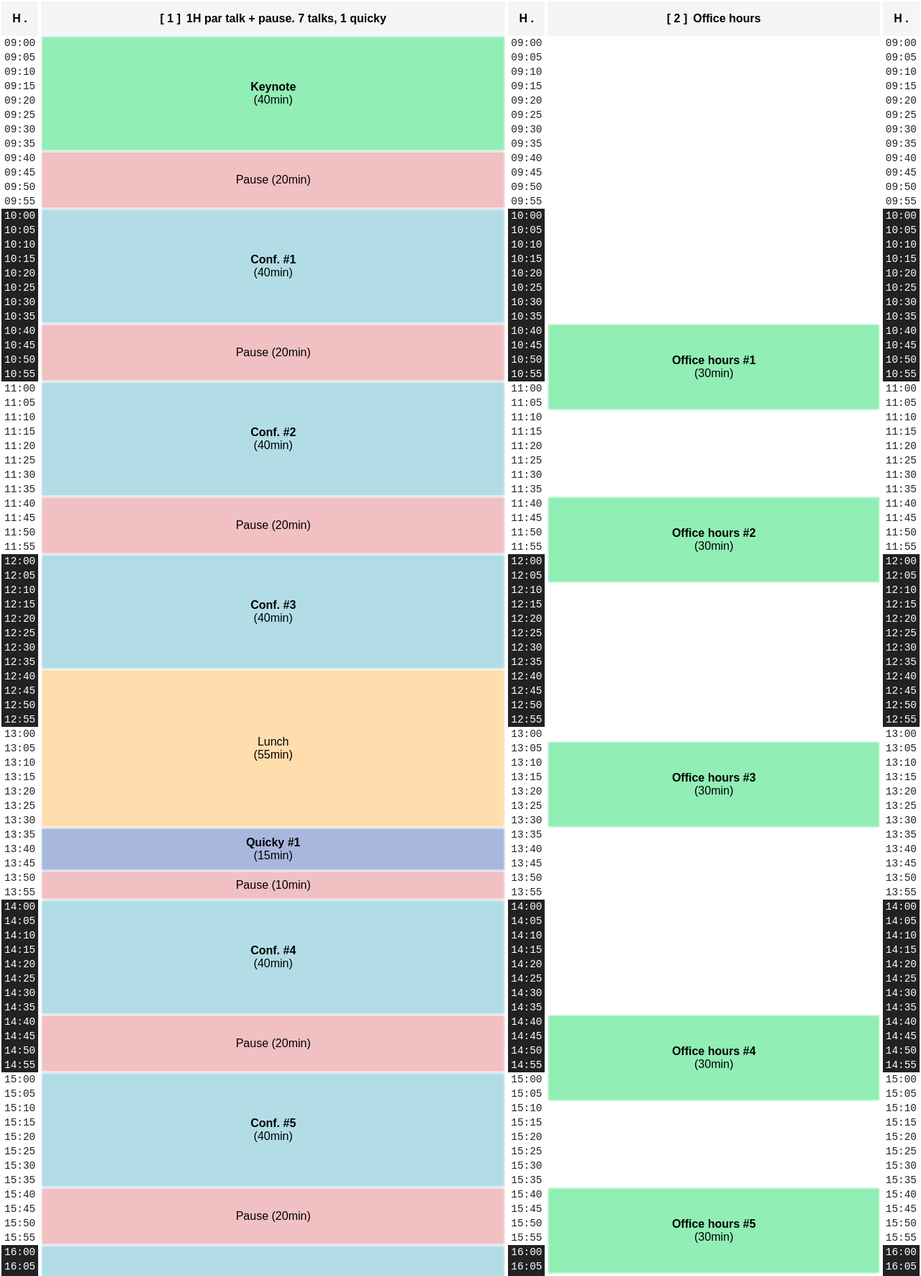
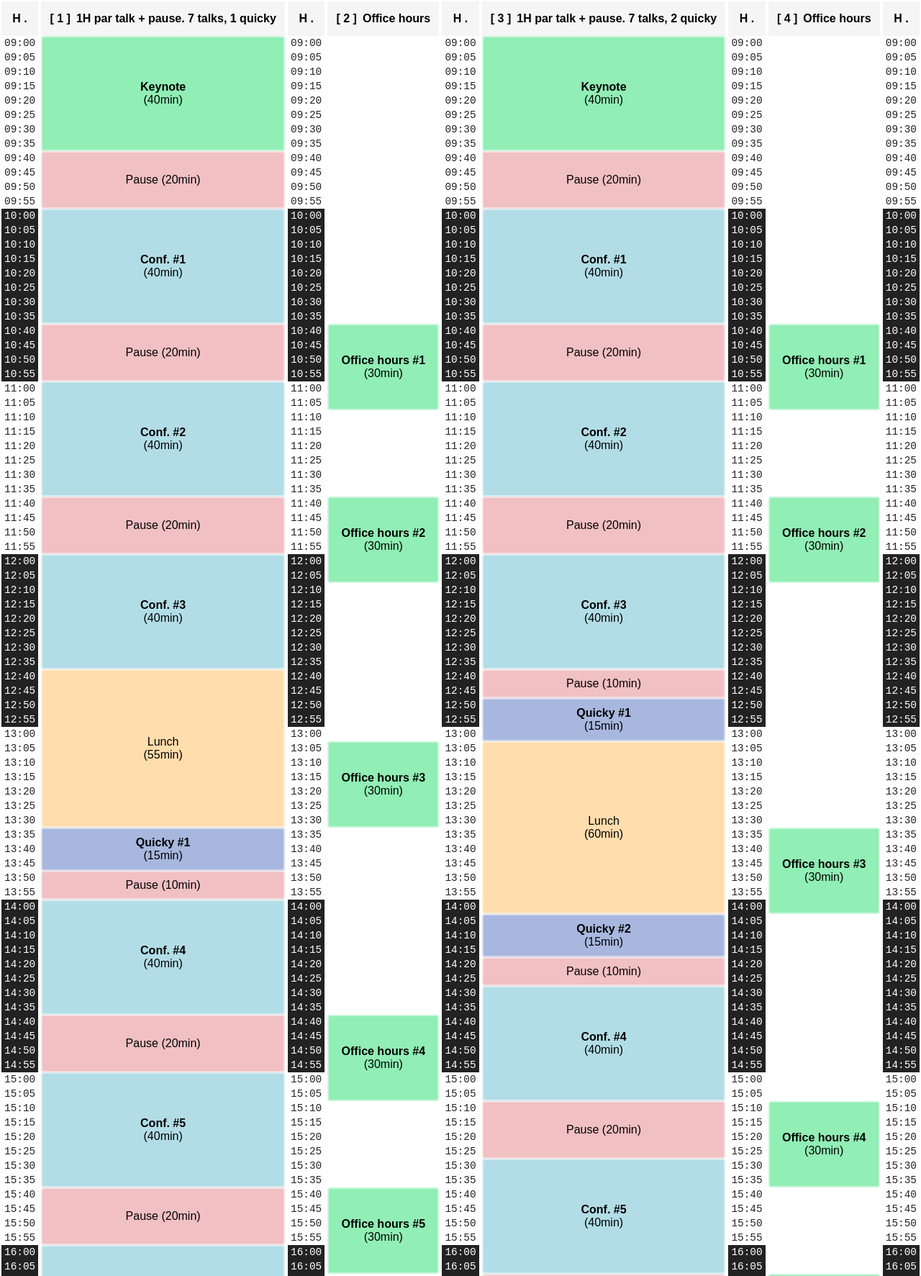
Before and after one commit to shprink/plop-planning, a website built with Parcel: page src/index.html in a window 1280 px wide. Shown: the top 1773 px of the page at 72% size. Built offline with nearby package versions, Linux system fonts and the light colour scheme.

Commit message:
with 2 quickies

```diff
--- a/src/index.html
+++ b/src/index.html
@@ -85,6 +85,86 @@
 			<div class="empty-10"></div>
 			<div class="office"></div>
 		</div>
+	</section><section class="conf-40">
+		<header>1H par talk + pause. 7 talks, 2 quicky</header>
+		<div class="content">
+			<div class="keynote"></div>
+			<div class="pause-4"></div>
+
+			<div class="conf"></div>
+			<div class="pause-4"></div>
+			<div class="conf"></div>
+			<div class="pause-4"></div>
+			<div class="conf"></div>
+			<div class="pause-2"></div>
+
+			<div class="quicky"></div>
+
+			<div class="lunch-12"></div>
+
+			<div class="quicky"></div>
+			<div class="pause-2"></div>
+			<div class="conf"></div>
+			<div class="pause-4"></div>
+			<div class="conf"></div>
+			<div class="pause-4"></div>
+			<div class="conf"></div>
+			<div class="pause-4"></div>
+			<div class="conf"></div>
+			<div class="pause-2"></div>
+			<div class="keynote"></div>
+		</div>
+	</section>
+
+	<section class="conf-40">
+		<header>Office hours</header>
+		<div class="content">
+			<div class="empty-10"></div>
+			<div class="empty-10"></div>
+			<div class="empty-10"></div>
+			<div class="empty-10"></div>
+			<div class="empty-10"></div>
+			<div class="empty-10"></div>
+			<div class="empty-10"></div>
+			<div class="empty-10"></div>
+			<div class="empty-10"></div>
+			<div class="empty-10"></div>
+			<div class="office"></div>
+			<div class="empty-10"></div>
+			<div class="empty-10"></div>
+			<div class="empty-10"></div>
+			<div class="office"></div>
+			<div class="empty-10"></div>
+			<div class="empty-10"></div>
+			<div class="empty-10"></div>
+			<div class="empty-10"></div>
+			<div class="empty-10"></div>
+			<div class="empty-10"></div>
+			<div class="empty-10"></div>
+			<div class="empty-10"></div>
+			<div class="empty-5"></div>
+			<div class="office"></div>
+			<div class="empty-10"></div>
+			<div class="empty-10"></div>
+			<div class="empty-10"></div>
+			<div class="empty-10"></div>
+			<div class="empty-10"></div>
+			<div class="empty-10"></div>
+			<div class="empty-5"></div>
+			<div class="office"></div>
+			<div class="empty-10"></div>
+			<div class="empty-10"></div>
+			<div class="empty-10"></div>
+			<div class="office"></div>
+			<div class="empty-10"></div>
+			<div class="empty-10"></div>
+			<div class="empty-10"></div>
+			<div class="office"></div>
+			<div class="empty-10"></div>
+			<div class="empty-10"></div>
+			<div class="empty-5"></div>
+			<div class="empty-5"></div>
+		</div>
 	</section>
 
 	<script src="./index.ts"></script>
```
